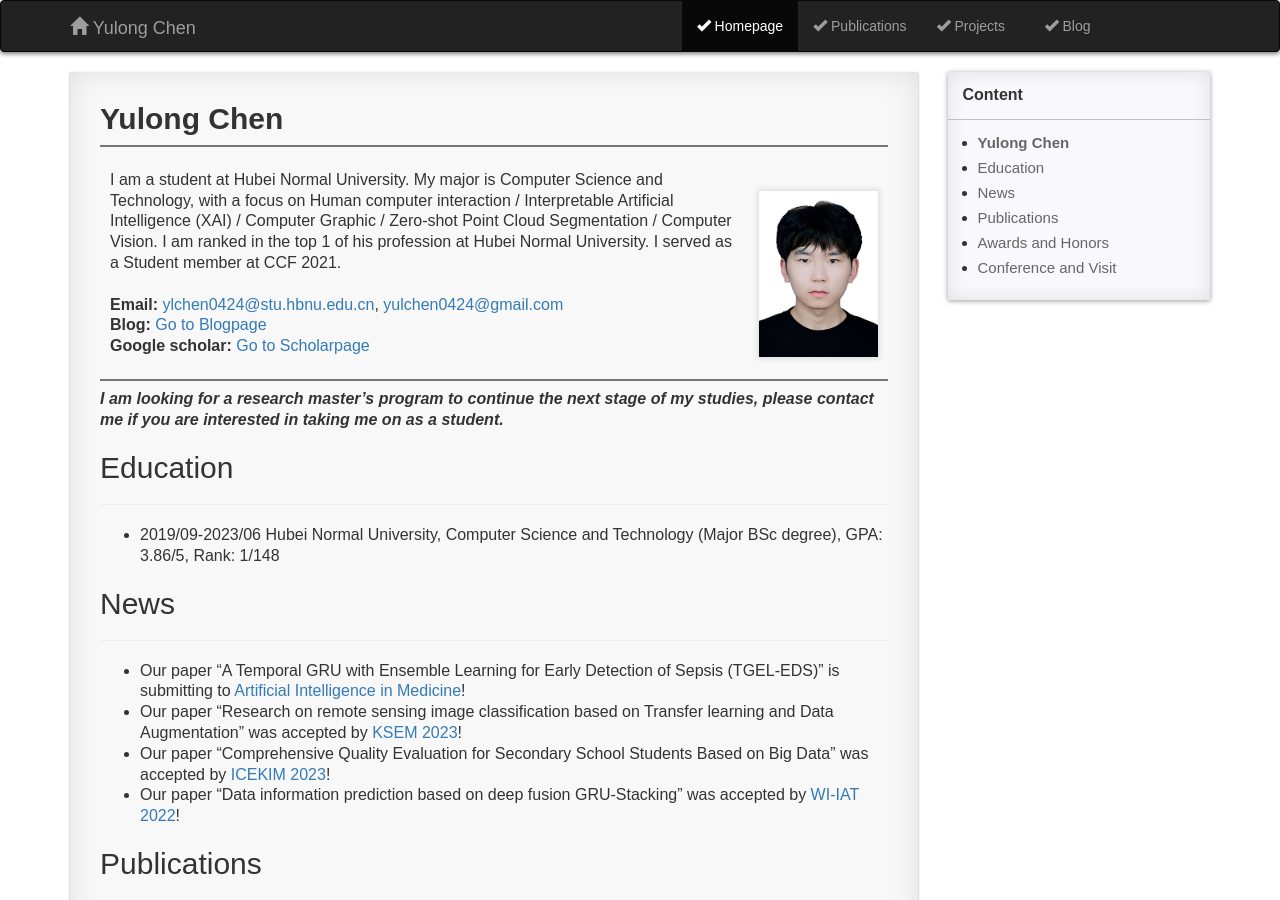
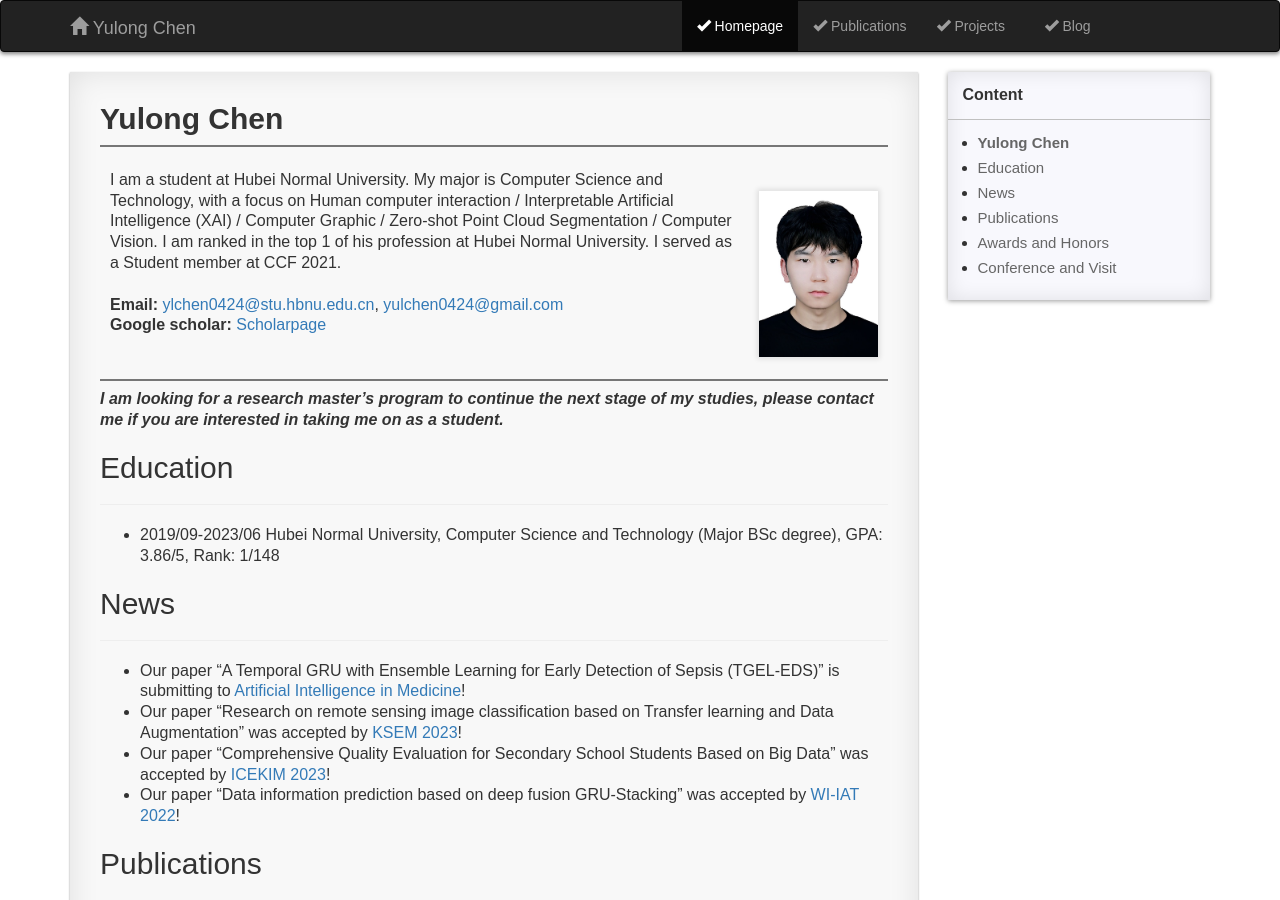
Before and after one commit to yulongC/yulongC.github.io, a Jekyll site: the page built from pages/1_homepage.md, in a window 1280 px wide and 900 px high. Built offline with Jekyll 4.4.1, drawn with Linux system fonts in a browser that asks for light colours; comment, search, counter and statistics services are not loaded.

Commit message:
Update 1_homepage.md

```diff
--- a/pages/1_homepage.md
+++ b/pages/1_homepage.md
@@ -11,7 +11,7 @@
 
 ## **Yulong Chen**
 
-| <br> I am a student at Hubei Normal University. My major is Computer Science and Technology, with a focus on Human computer interaction / Interpretable Artificial Intelligence (XAI) / Computer Graphic / Zero-shot Point Cloud Segmentation / Computer Vision. I am ranked in the top 1 of his profession at Hubei Normal University. I served as a Student member at CCF 2021. <br> <br> **Email:** <ylchen0424@stu.hbnu.edu.cn>, <yulchen0424@gmail.com> <br> **Blog:** [Go to Blogpage](https://www.zhihu.com/people/murasame-70/columns)  <br> **Google scholar:** [Go to Scholarpage](https://scholar.google.com/citations?hl=en&user=G4RazmQAAAAJ&view_op=list_works&gmla=AOV7GLMocIzBzFzB3jGGdrzAaTuncsxcl1r1nD7tQGtvVPucTCOyUvQZ4YUjoouO6NzDMY6W1OnE4XuL-jGo7QMQzTs6GHV_FV8Ax3LqWM8ycc0-a3LA0vU2IYw4iL9C5bJu4Zxzn1zE) <br> | <br> &emsp; ![image](https://yulongC.github.io/images/chen-2023.jpg) <br> <br> |
+| <br> I am a student at Hubei Normal University. My major is Computer Science and Technology, with a focus on Human computer interaction / Interpretable Artificial Intelligence (XAI) / Computer Graphic / Zero-shot Point Cloud Segmentation / Computer Vision. I am ranked in the top 1 of his profession at Hubei Normal University. I served as a Student member at CCF 2021. <br> <br> **Email:** <ylchen0424@stu.hbnu.edu.cn>, <yulchen0424@gmail.com> <br> **Google scholar:** [Scholarpage](https://scholar.google.com/citations?hl=en&user=G4RazmQAAAAJ&view_op=list_works&gmla=AOV7GLMocIzBzFzB3jGGdrzAaTuncsxcl1r1nD7tQGtvVPucTCOyUvQZ4YUjoouO6NzDMY6W1OnE4XuL-jGo7QMQzTs6GHV_FV8Ax3LqWM8ycc0-a3LA0vU2IYw4iL9C5bJu4Zxzn1zE) <br> | <br> &emsp; ![image](https://yulongC.github.io/images/chen-2023.jpg) <br> <br> |
 
 ***I am looking for a research master's program to continue the next stage of my studies, please contact me if you are interested in taking me on as a student.***
 
```
